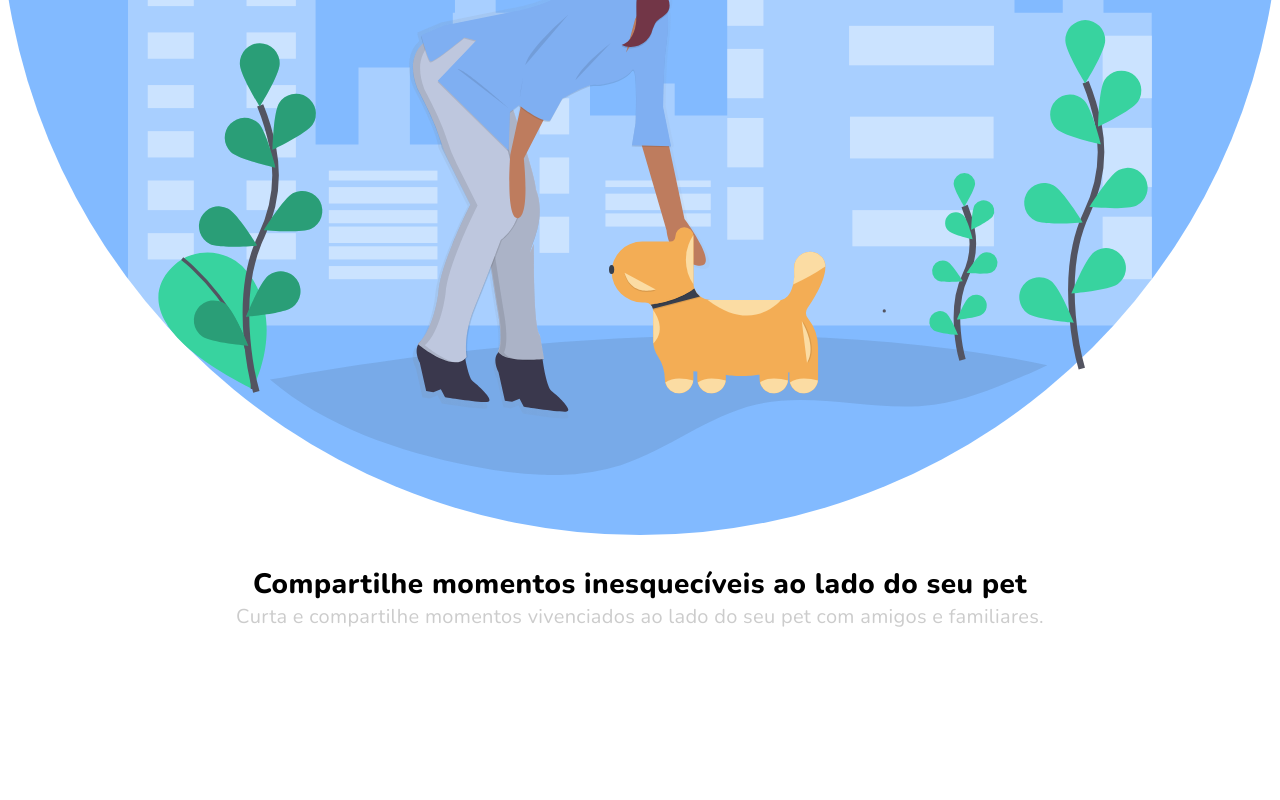
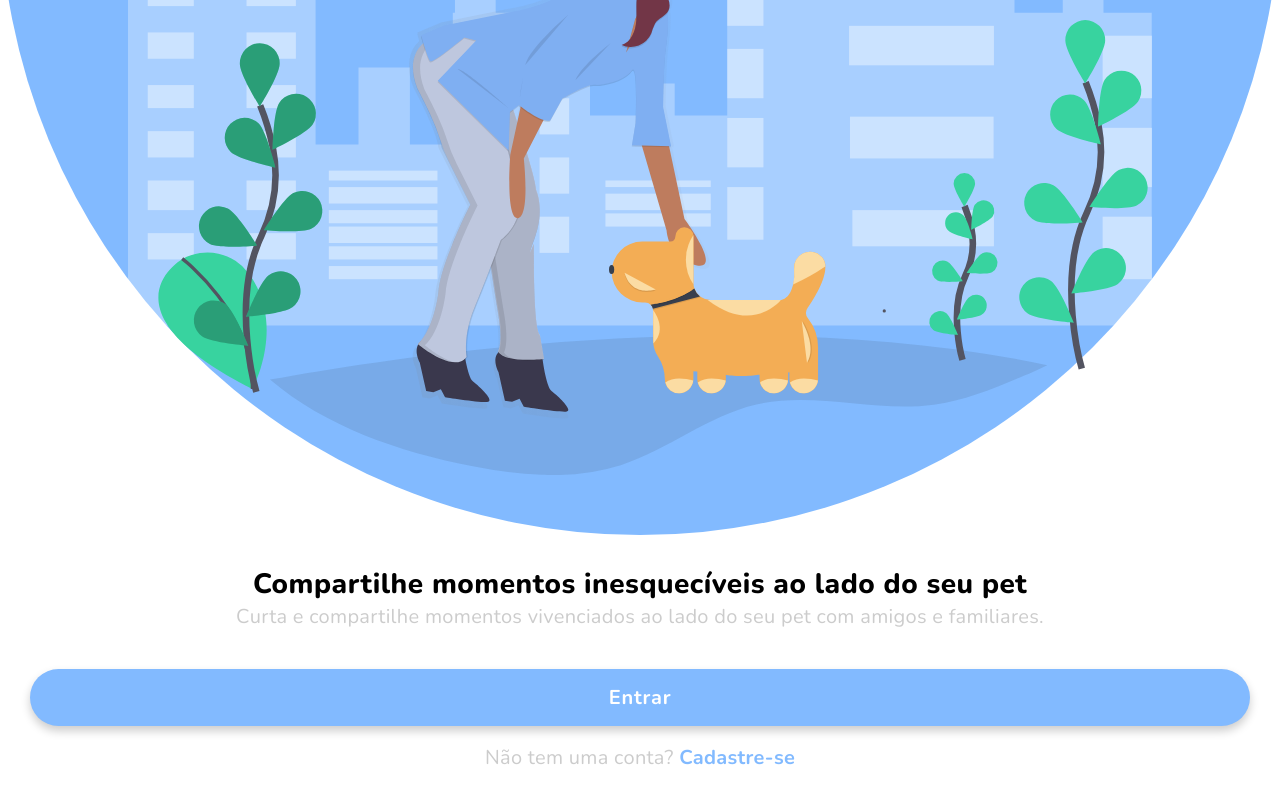
Before and after one commit to EduardoGiacomini/social-pet, a Vue app in the folder app/: page / in a window 1280 px wide. Shown: the part 264-1064 px from the top of the page. Before the commit the page ends 923 px from the top, so only its background shows below. Built offline with nearby package versions, Linux system fonts and the light colour scheme.

Commit message:
feat: 🎸 Finalizando botão da página de boas-vindas

```diff
--- a/app/src/assets/scss/base/_typography.scss
+++ b/app/src/assets/scss/base/_typography.scss
@@ -21,3 +21,19 @@ body {
     line-height: 1.2;
     color: var(--color-gray);
 }
+
+.link {
+    text-decoration: none;
+    display: inline-block;
+    font-weight: 600;
+    font-size: 2rem;
+    letter-spacing: .03rem;
+    line-height: 1.2;
+    color: var(--color-primary);
+
+    cursor: pointer;
+
+    &:hover {
+        text-decoration: underline;
+    }
+}
--- a/app/src/assets/scss/base/_utilities.scss
+++ b/app/src/assets/scss/base/_utilities.scss
@@ -1,3 +1,7 @@
 .container { padding: 3rem; }
 
+.full-width { width: 100%; }
 .center-text { width: 100%; text-align: center; }
+
+.mb2 { margin-bottom: 2rem; }
+.mb4 { margin-bottom: 4rem; }
--- /dev/null
+++ b/app/src/assets/scss/components/_button.scss
@@ -0,0 +1,20 @@
+.button {
+    display: inline-block;
+    font-size: 2rem;
+    font-family: inherit;
+    font-weight: 700;
+    letter-spacing: .08rem;
+    color: var(--color-white);
+    background-color: var(--color-primary);
+    border-radius: 18rem;
+    box-shadow: 0 .5rem 1rem rgba(0, 0, 0, .2);
+    border: none;
+    padding: 1.5rem 3rem;
+    transition: all .2s;
+
+    cursor: pointer;
+
+    &:hover {
+        box-shadow: 0 1rem 2rem rgba(0, 0, 0, .2);
+    }
+}
--- a/app/src/assets/scss/main.scss
+++ b/app/src/assets/scss/main.scss
@@ -7,3 +7,4 @@
 @import "base/utilities";
 
 @import "components/hero";
+@import "components/button";
--- a/app/src/views/Greetings/Greetings.vue
+++ b/app/src/views/Greetings/Greetings.vue
@@ -4,8 +4,12 @@
       <img class="hero__icon" alt="Social Pet Hero" src="../../assets/icons/hero.svg">
     </div>
     <div class="container">
-      <h1 class="title center-text">Compartilhe momentos inesquecíveis ao lado do seu pet</h1>
-      <p class="subtitle center-text">Curta e compartilhe momentos vivenciados ao lado do seu pet com amigos e familiares.</p>
+      <div class="mb4">
+        <h1 class="title center-text">Compartilhe momentos inesquecíveis ao lado do seu pet</h1>
+        <p class="subtitle center-text">Curta e compartilhe momentos vivenciados ao lado do seu pet com amigos e familiares.</p>
+      </div>
+      <button class="button full-width mb2">Entrar</button>
+      <p class="subtitle center-text">Não tem uma conta? <router-link class="link" to="/">Cadastre-se</router-link></p>
     </div>
   </div>
 </template>
```
